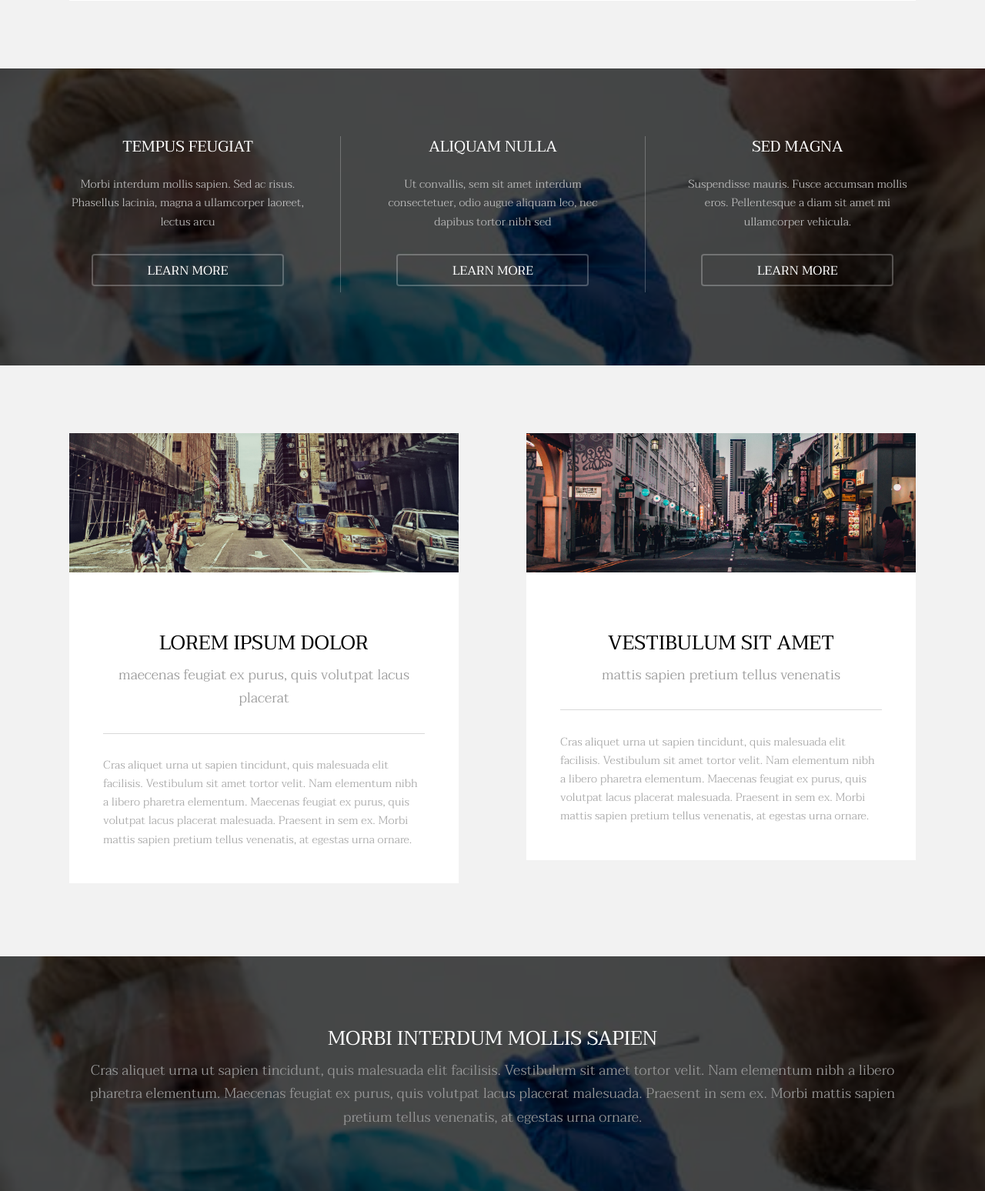
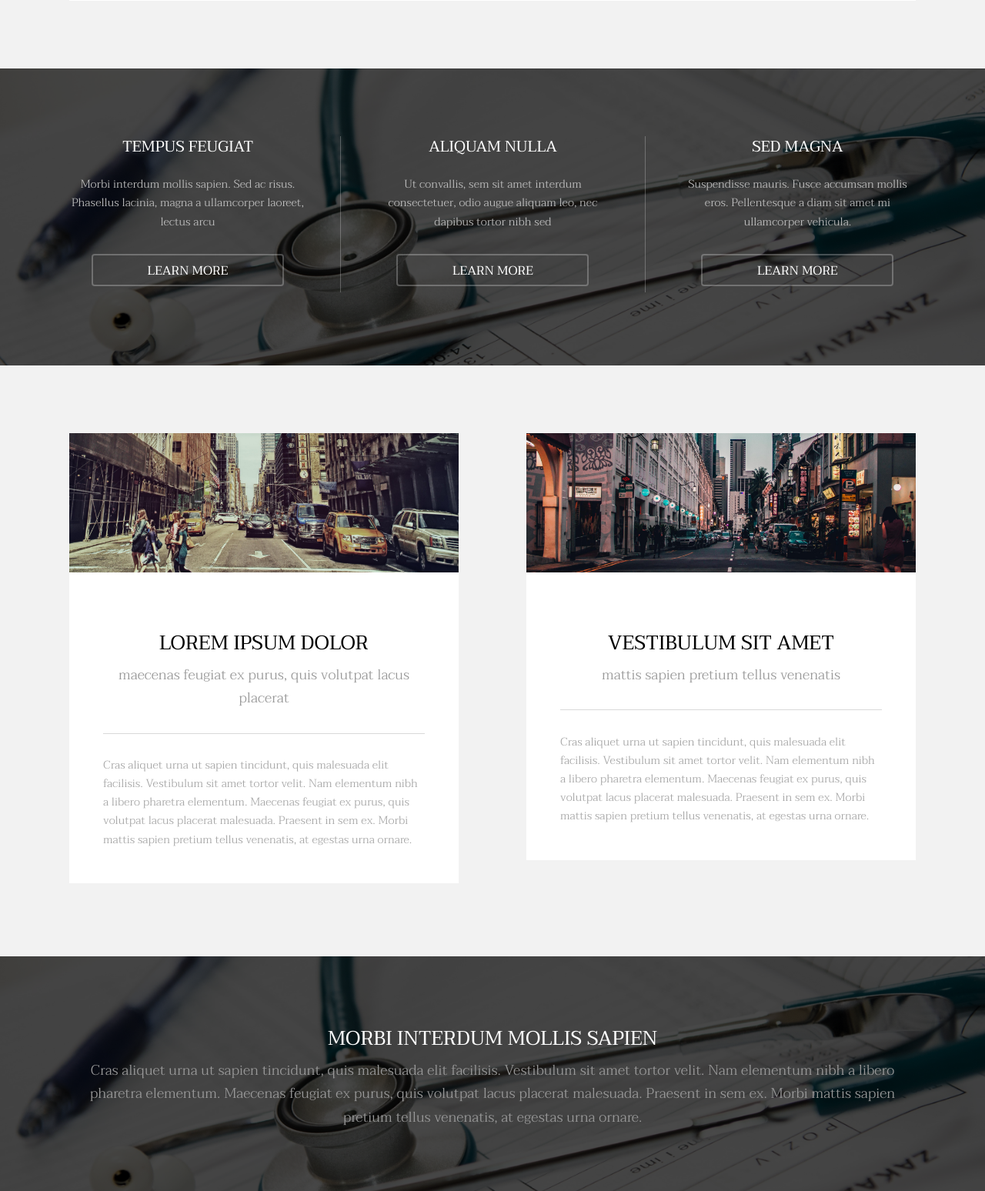
Before and after one commit to MelanieSiw/BIT210-CTIS, a PHP site: page /index.html in a window 1280 px wide. Shown: the part 1643-3191 px from the top of the page at 77% size. Run offline with PHP 8.4, Linux system fonts and the light colour scheme.

Commit message:
Update main.css

```diff
--- a/assets/css/main.css
+++ b/assets/css/main.css
@@ -3078,7 +3078,7 @@
 		.wrapper.style3 {
 			background-color: #000;
 			color: #bfbfbf;
-			background-image: url(../../images/tester.jpg);
+			background-image: url(../../images/testcentre.jpg);
 			background-size: cover;
 			background-attachment: fixed;
 			background-position: center;
```
